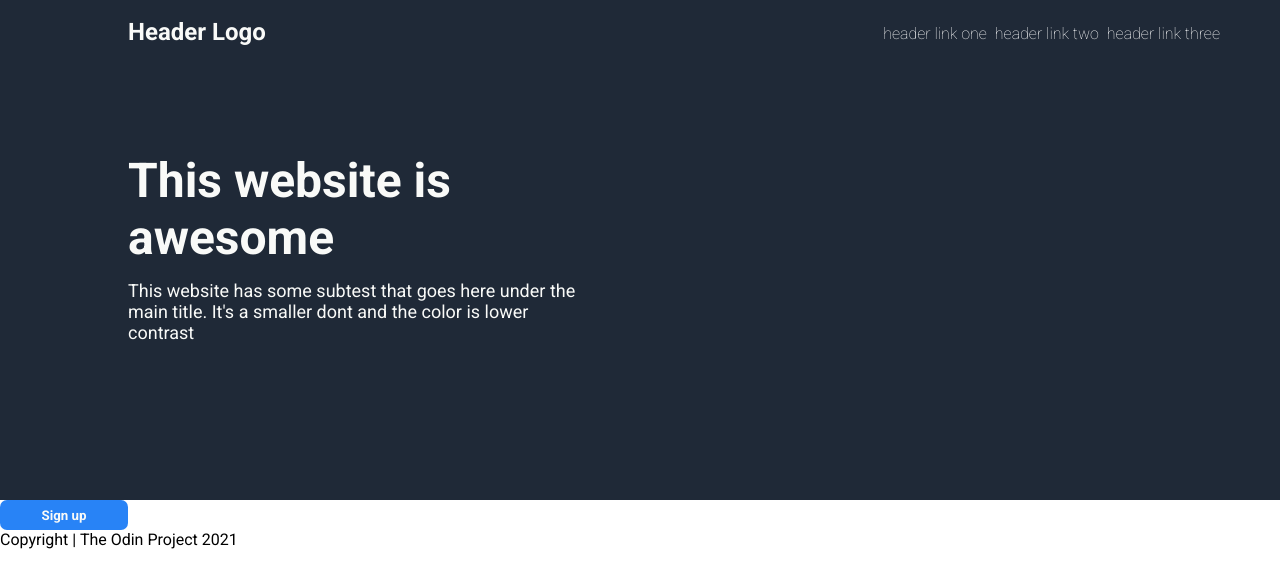
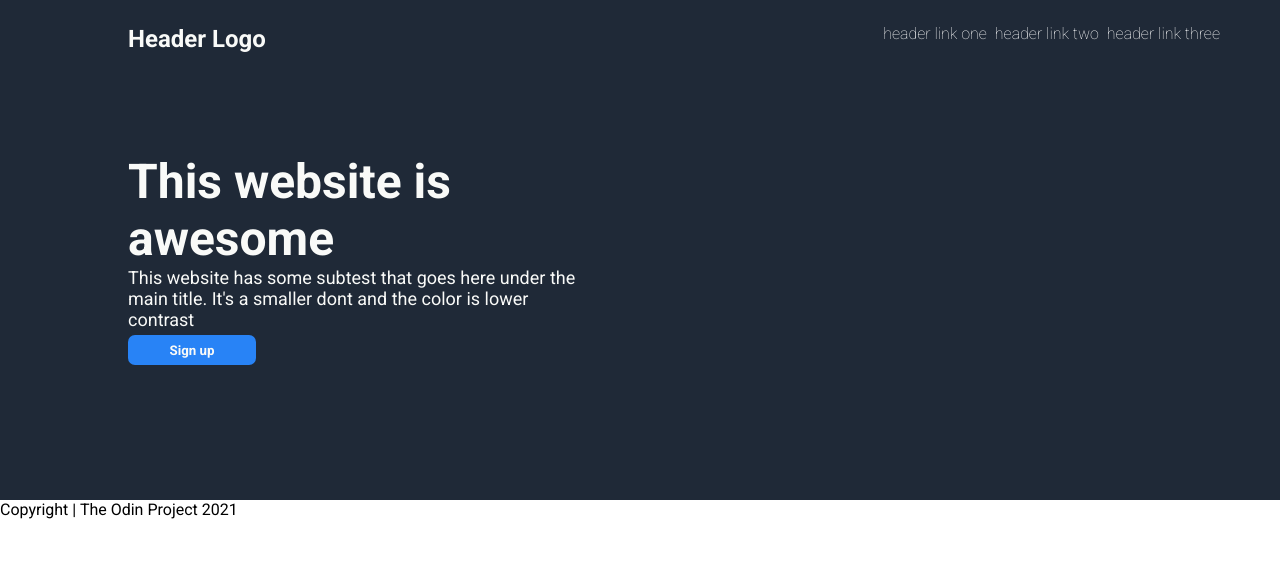
Before and after one commit to maxgarniss/odin-landing-page, a plain HTML site: page index.html in a window 1280 px wide. Drawn offline with Linux system fonts and the light colour scheme; files whose address does not match are found by name.

Commit message:
repositioning elements within the top div to fix viewport issues on resize with absolute positioning

```diff
--- a/index.html
+++ b/index.html
@@ -19,11 +19,11 @@
                     </ul>
                 </nav>
             </div>
+            <h1 class="secondary">This website is awesome</h1>
+            <p id="subtext">This website has some subtest that goes here under the main title. It's a smaller dont and the color is lower contrast</p>
+            <button class ="sign-up">Sign up</button>
+            <div class="placeholder-img"></div>
         </div>
-    <h1 class="secondary">This website is awesome</h1>
-    <p id="subtext">This website has some subtest that goes here under the main title. It's a smaller dont and the color is lower contrast</p>
-    <button class ="sign-up">Sign up</button>
-    <div class="placeholder-img"></div>
     <div class="mid">
 
     </div>
--- a/style.css
+++ b/style.css
@@ -14,12 +14,12 @@
 
 .header-logo {
     position: relative;
-    top: 3.5%;
+    top: 5%;
     color: #f9faf8;
     font-size: 24px;
     left: 10%;
     font-weight: bold;
-    width: 12%;
+    width: 22%;
 }
 
 nav {
@@ -52,8 +52,8 @@ a {
 }
 
 h1 {
-    position: absolute;
-    top: 19%;
+    position: relative;
+    top: 25%;
     left:10%;
     color: rgb(255, 255, 255);
     width: 325px;
@@ -62,16 +62,16 @@ h1 {
 }
 
 #subtext {
+    position: relative;
     font-size: 18px;
     width: 448px;
-    position: absolute;
-    top: 35%;
+    top: 25%;
     left: 10%;
     color: #f9faf8;
 }
 
 .sign-up {
-    position: static;
+    position: relative;
     background-color: #2883f6;
     border: none;
     font-weight: bold;
@@ -81,6 +81,6 @@ h1 {
     padding: 4px 22px;
     border-radius: 7px;
     left: 10%;
-    bottom: 54%;
+    top: 26%;
     cursor: pointer;
 }
```
